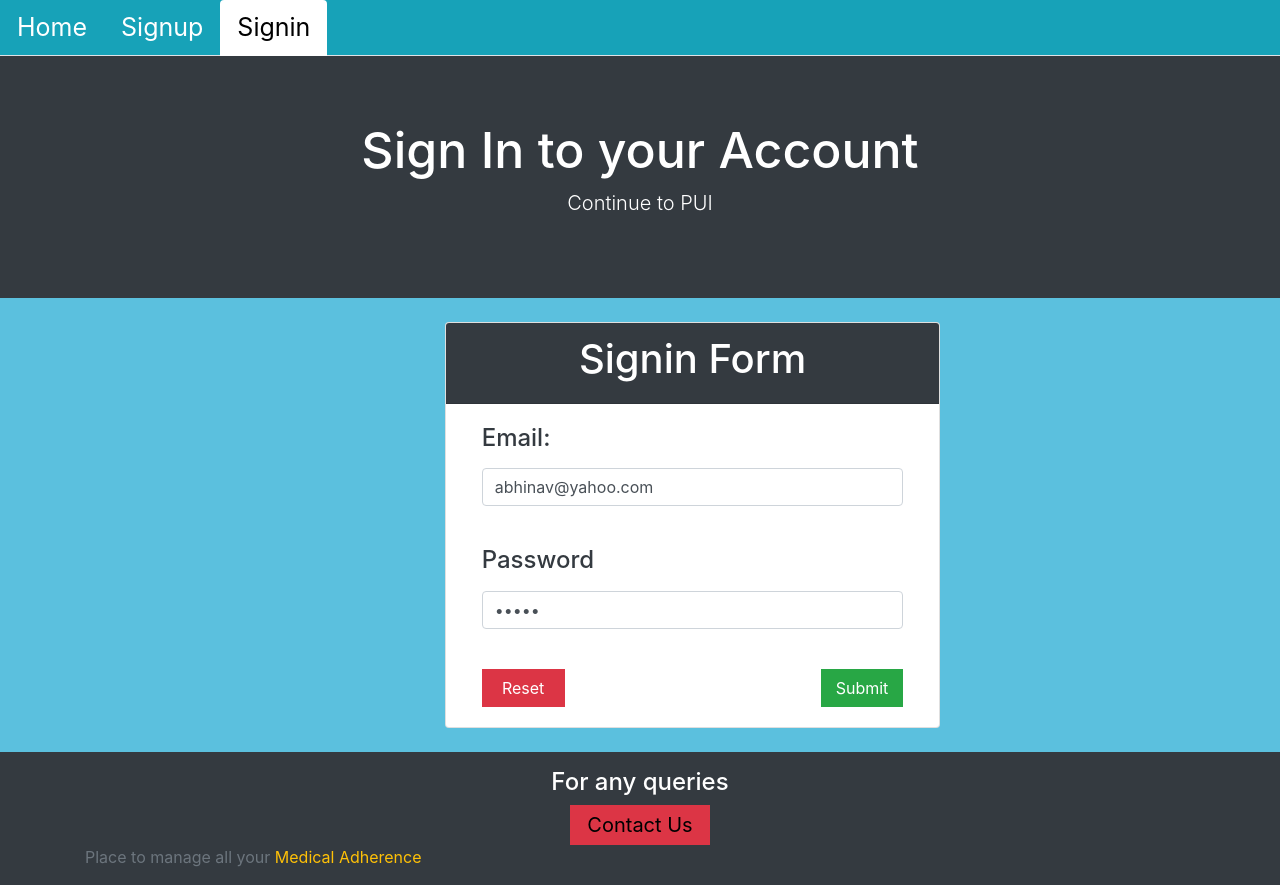
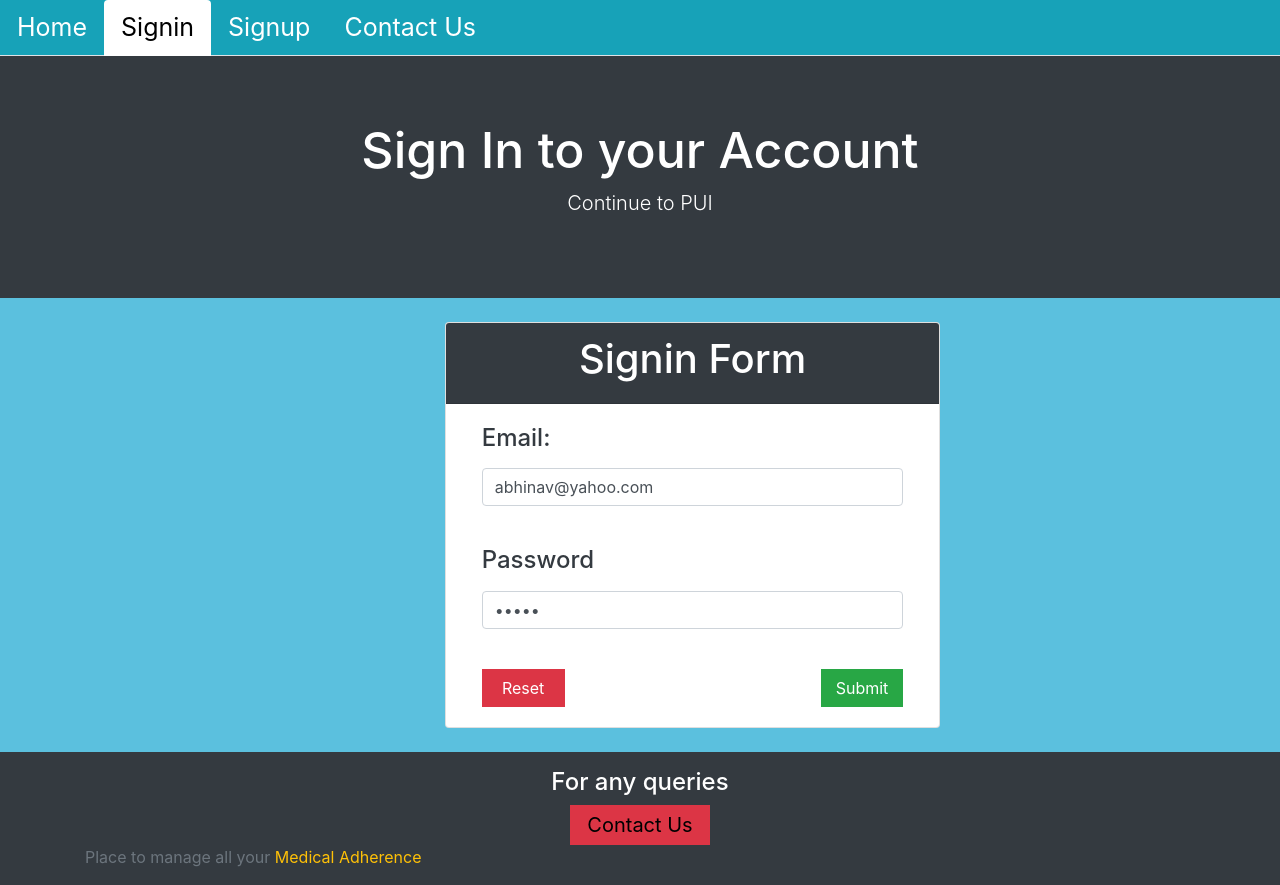
Before and after one commit to Mini-Project-GLAU-2020-21/Patient-s_Unique_Identification, a React (Create React App) app in the folder frontend/: page /signin in a window 1280 px wide. Built offline with nearby package versions, Linux system fonts and the light colour scheme; no server answers.

Commit message:
After adding Contact Us tab in the navigation bar

```diff
--- a/frontend/src/core/Menu.js
+++ b/frontend/src/core/Menu.js
@@ -15,16 +15,12 @@ const Menu = ({history}) => (
 
     <div  >
         <ul className="nav nav-tabs bg-info" >
-            <li className="nav-item" style={{fontSize:"25px"}}>
+
+          {!isAuthenticated() && (
+            <Fragment>
+              <li className="nav-item" style={{fontSize:"25px"}}>
                 <Link style={currentTab(history, "/")} className="nav-link" to="/">
                     Home
-                </Link>
-            </li>
-          {!isAuthenticated() && (
-            <Fragment>
-            <li className="nav-item" style={{fontSize:"25px"}}>
-                <Link style={currentTab(history, "/signup")} className="nav-link" to="/signup">
-                    Signup
                 </Link>
             </li>
             <li className="nav-item" style={{fontSize:"25px"}}>
@@ -32,10 +28,18 @@ const Menu = ({history}) => (
                     Signin
                 </Link>
             </li>
+            <li className="nav-item" style={{fontSize:"25px"}}>
+                <Link style={currentTab(history, "/signup")} className="nav-link" to="/signup">
+                    Signup
+                </Link>
+            </li>
             </Fragment>
           )}
             {isAuthenticated() && (
               <Fragment>
+                <li className="nav-item" style={{fontSize:"25px"}}>
+                  <Link style={currentTab(history, "/patient/dashboard")} to="/patient/dashboard" className="nav-link">Dashboard</Link>
+                </li>
                 <li className="nav-item" style={{fontSize:"25px"}}>
                   <Link style={currentTab(history, "/patient/myProfile")} to="/patient/myProfile" className="nav-link">My Profile</Link>
                 </li>
@@ -43,7 +47,7 @@ const Menu = ({history}) => (
                     <Link style={currentTab(history, "/patient/myDocuments")} to="/patient/myDocuments" className="nav-link">My Documents</Link>
                 </li>
                 <li className="nav-item" style={{fontSize:"25px"}}>
-                    <Link style={currentTab(history, "/patient/uploadDocuments")} to="/patient/uploadDocuments" className="nav-link">Upload Documents</Link>
+                    <Link style={currentTab(history, "/patient/uploadDocuments")} to="/patient/uploadDocuments" className="nav-link">Upload Document</Link>
                 </li>
                 <li className="nav-item" style={{fontSize:"25px"}}>
                   <Link className="nav-link text-white" onClick={() => {
@@ -54,6 +58,11 @@ const Menu = ({history}) => (
                 </li>
               </Fragment>
           )}
+          <li className="nav-item" style={{fontSize:"25px"}}>
+                <Link style={currentTab(history, "/ContactUs")} className="nav-link" to="/ContactUs">
+                Contact Us
+                </Link>
+            </li>
         </ul>
       </div>
     );
```
